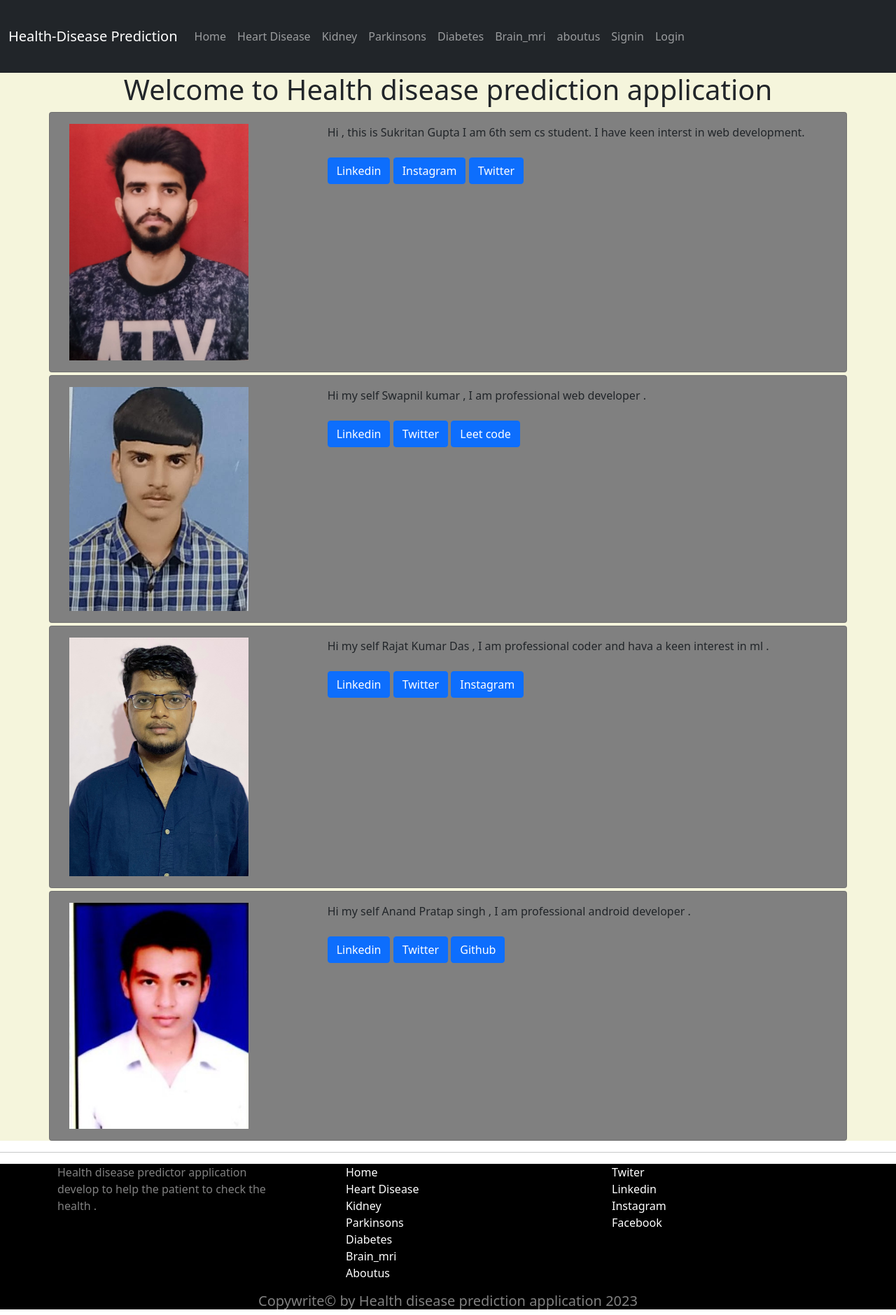
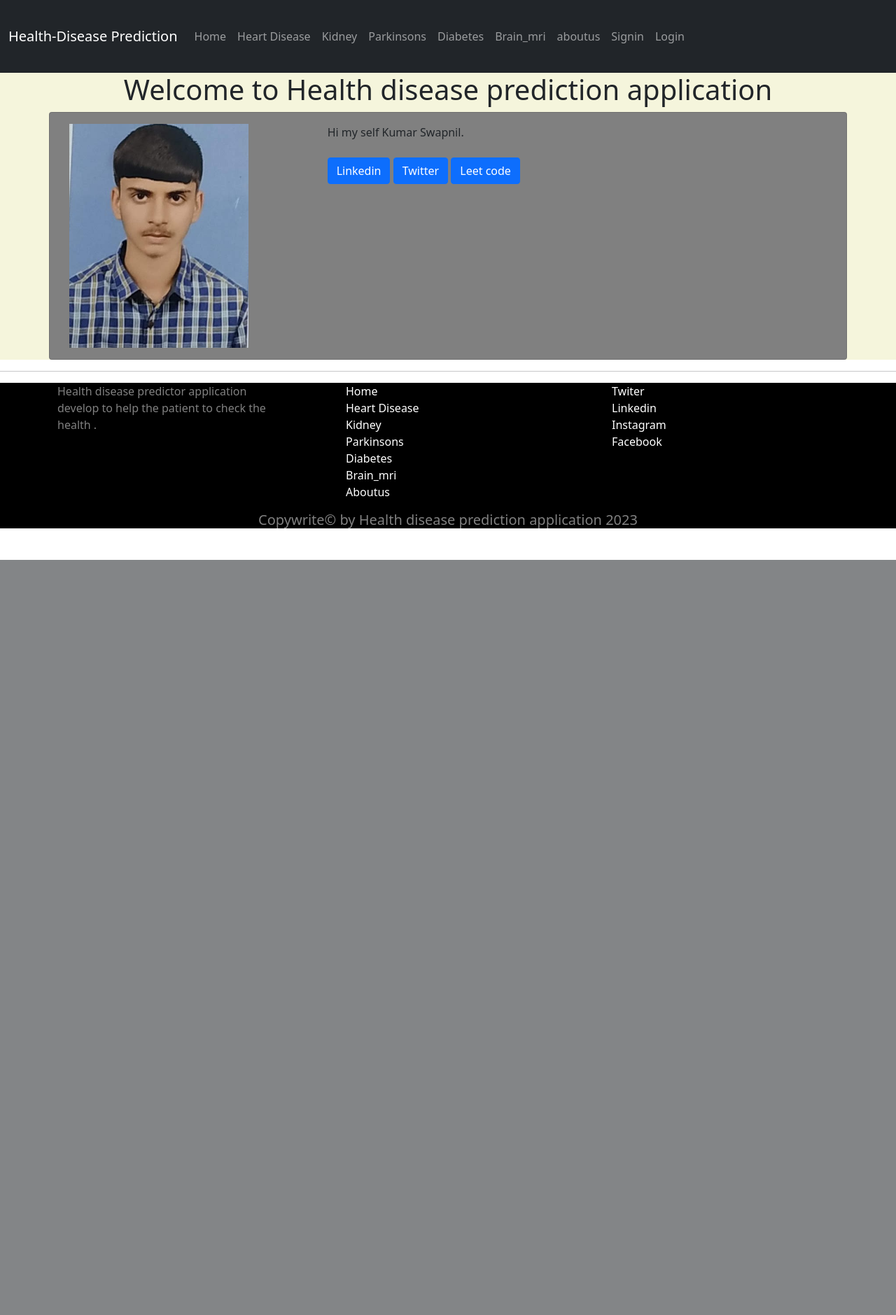
Before and after one commit to MortalGhost123/MultipleDisease, a Django app: page /aboutus/ in a window 1280 px wide. Shown: the whole page at 70% size. After the commit the page ends 800 px from the top, so only its background shows below. Run offline with Django 4.2, Linux system fonts and the light colour scheme; parts of the project's set-up code (start-up, migrations or seed data) failed here and were passed over.

Commit message:
second commit

```diff
--- a/minorapp/templates/aboutus.html
+++ b/minorapp/templates/aboutus.html
@@ -4,78 +4,26 @@
 <div id="about">
   <h1 style="text-align:center;">Welcome to Health disease prediction  application</h1>
 
-
-
-          <div class="card container mb-1 text-dark mahajan1" style="background-color:grey;" >
-          <div class="card-body row" >
-                  <div class="col-4">
-                         <img src="{% static './image/my.jpeg' %}" alt="" class="cardimg">
-                  </div>
-                  <div class="col-8">
-                           Hi , this is Sukritan Gupta I am 6th sem cs student. I have keen interst in web development.
-                           <br>
-                           <br>
-                           <button class="btn btn-primary"><a href="https://www.linkedin.com/in/sukritan-gupta-a38430219/" target="_blank" style="text-decoration:None; color:white;">Linkedin</a> </button>
-                           <button class="btn btn-primary"><a href="https://www.instagram.com/sukritangupta/" target="_blank" style="text-decoration:None; color:white;">Instagram</a> </button>
-                           <button class="btn btn-primary"><a href="https://twitter.com/1871_sukritan" target="_blank" style="text-decoration:None; color:white;">Twitter</a> </button>
-
-                  </div>
-
-          </div>
-
-
-          </div>
-
-           <div class="card container mb-1 text-dark" style="background-color:grey;" >
-          <div class="card-body row" >
+        <div class="card container mb-1 text-dark" style="background-color:grey;" >
+        <div class="card-body row" >
                   <div class="col-4">
                          <img src="{% static './image/swap.jpg' %}" alt="" class="cardimg">
                   </div>
                   <div class="col-8">
-                          Hi my self Swapnil kumar , I am professional web developer .
+                          Hi my self Kumar Swapnil.
                            <br>
                            <br>
                            <button class="btn btn-primary"><a href="https://www.linkedin.com/in/kumar-swapnil-40b748217/" target="_blank" style="text-decoration:None; color:white;">Linkedin</a> </button>
                            <button class="btn btn-primary"><a href="https://twitter.com/MottoGhost" target="_blank" style="text-decoration:None; color:white;">Twitter</a> </button>
                            <button class="btn btn-primary"><a href="https://leetcode.com/moto_ghost/" target="_blank" style="text-decoration:None; color:white;">Leet code</a> </button>
                   </div>
-
-          </div>
-          </div>
-          <div class="card container mb-1 text-dark" style="background-color:grey;" >
-          <div class="card-body row" >
-                  <div class="col-4">
-                         <img src="{% static './image/rajat.jpg' %}" alt="" class="cardimg">
-                  </div>
-                  <div class="col-8">
-                          Hi my self Rajat Kumar Das , I am professional coder and hava a keen interest in ml .
-                           <br>
-                           <br>
-                           <button class="btn btn-primary"><a href="https://www.linkedin.com/in/rajat-das-063bb5228/" target="_blank" style="text-decoration:None; color:white;">Linkedin</a> </button>
-                           <button class="btn btn-primary"><a href="https://twitter.com/1876Das" target="_blank" style="text-decoration:None; color:white;">Twitter</a> </button>
-                           <button class="btn btn-primary"><a href="https://www.instagram.com/alwys_rjtkumr/" target="_blank" style="text-decoration:None; color:white;">Instagram</a> </button>
-                  </div>
-
-          </div>
+        </div>
+        </div>
 
 
-          </div>
-          <div class="card container mb-1 text-dark" style="background-color:grey;">
-          <div class="card-body row" >
-                  <div class="col-4">
-                         <img src="{% static './image/ananad.jpg' %}" alt="" class="cardimg">
-                  </div>
-                  <div class="col-8">
-                          Hi my self Anand Pratap singh , I am professional android developer .
-                           <br>
-                           <br>
-                           <button class="btn btn-primary"><a href="https://linkedin.com/in/anand-pratap-singh-819135219" target="_blank" style="text-decoration:None; color:white;">Linkedin</a> </button>
-                           <button class="btn btn-primary"><a href=" https://twitter.com/AnandPr06055115" target="_blank" style="text-decoration:None; color:white;">Twitter</a> </button>
-                           <button class="btn btn-primary"><a href="https://github.com/Anand1308" target="_blank" style="text-decoration:None; color:white;">Github</a> </button>
-                  </div>
 
-          </div>
-          </div>
+
+
 </div>
 
 {% include "footer.html" %}
--- a/minorapp/templates/heart_disease.html
+++ b/minorapp/templates/heart_disease.html
@@ -1,4 +1,3 @@
-{% comment %} rajat work on this page {% endcomment %}
 {% include "header.html" %}
 <body class="bodcolor">
 <div class="container">
--- a/minorapp/templates/kidney.html
+++ b/minorapp/templates/kidney.html
@@ -1,4 +1,3 @@
-{% comment %} herre i write the code {% endcomment %}
 {% include "header.html" %}
 <body class="bodcolor">
 <div class="container" class="bodcolor">
--- a/minorapp/templates/parkinson.html
+++ b/minorapp/templates/parkinson.html
@@ -1,4 +1,4 @@
-{% comment %} here i write the code for parkinsons disease  {% endcomment %}
+{% comment %} Code for parkinsons disease  {% endcomment %}
 {% include "header.html" %}
 <body class="bodcolor" >
 <div class="container">
```
Also changed, not shown: minorapp/static/image/ananad.jpg (deleted), minorapp/static/image/my.jpeg (deleted), minorapp/static/image/rajat.jpg (deleted), 6 other files.
